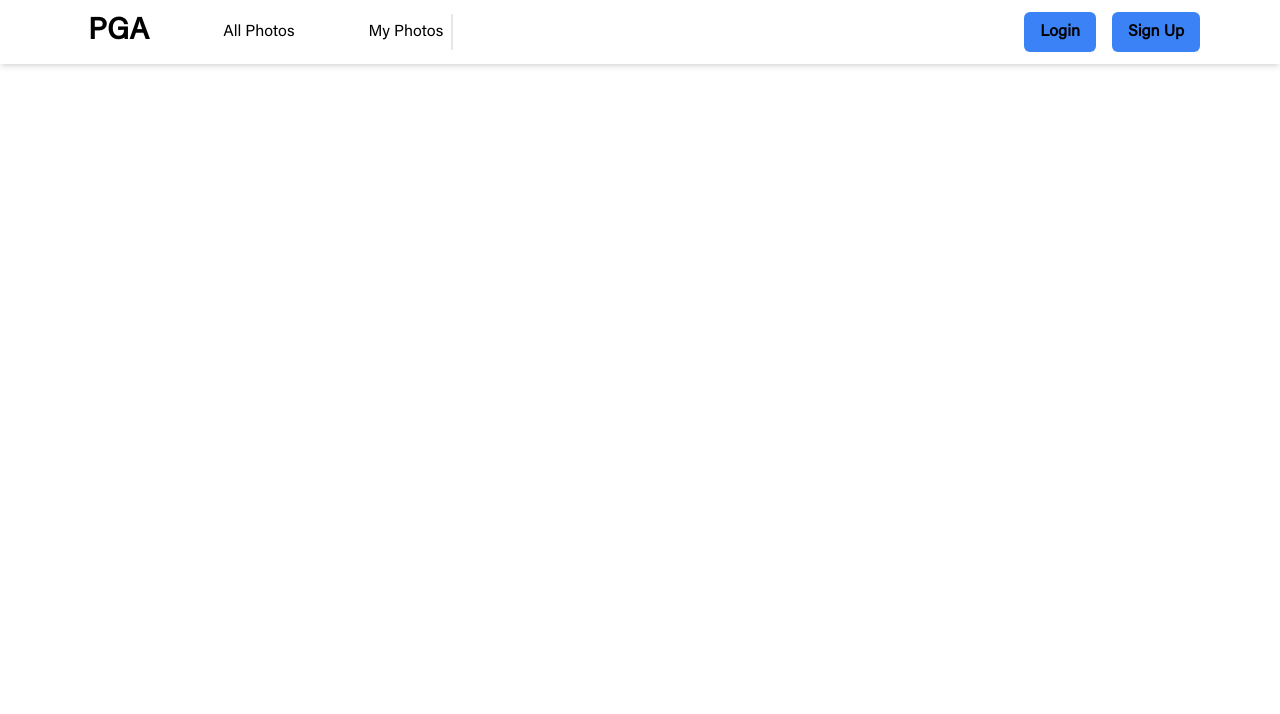
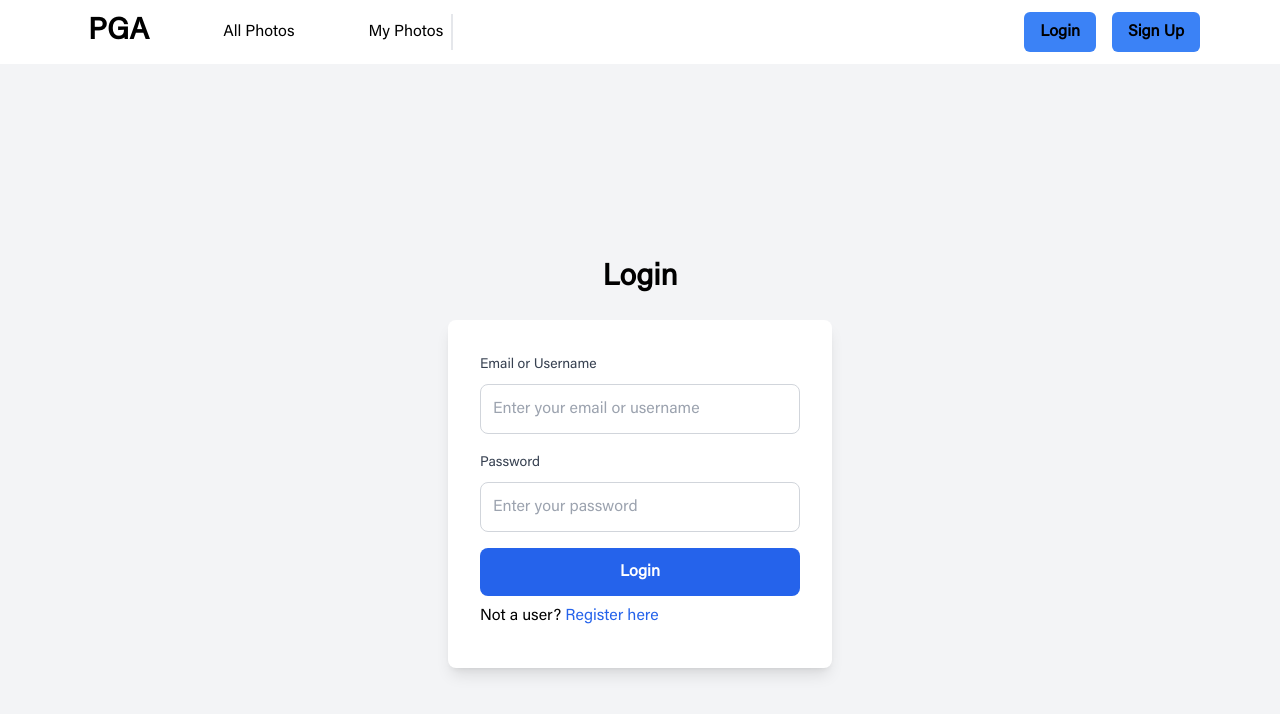
Before and after one commit to Zynalex9/photo-gallery-express-react, a React (Vite) app in the folder frontend/: page /user/login in a window 1280 px wide. Shown: the top 714 px of the page. Built offline with nearby package versions, Linux system fonts and the light colour scheme; no server answers.

Commit message:
add login and register

```diff
--- a/frontend/src/components/NavBar.jsx
+++ b/frontend/src/components/NavBar.jsx
@@ -1,16 +1,39 @@
 import React, { useEffect } from "react";
 import { useDispatch, useSelector } from "react-redux";
 import { Link } from "react-router-dom";
-import { fetchUser } from "../store/auth.slice";
+import { fetchUser, logout } from "../store/auth.slice";
+import { Slide, toast, ToastContainer } from "react-toastify";
+import "react-toastify/dist/ReactToastify.css";
+import axios from "axios";
 
 const NavBar = () => {
   const dispatch = useDispatch();
-  const { user, isLoggedIn, loading, error } = useSelector((state) => state.auth);
-
+  const { user, isLoggedIn, loading, error } = useSelector(
+    (state) => state.auth
+  );
+  console.log("user", user);
   useEffect(() => {
     dispatch(fetchUser());
-  }, [dispatch]);
-
+  }, [isLoggedIn, dispatch]);
+  const handleLogOut = async () => {
+    try {
+      await axios.post("/api/v1/user/logout");
+      dispatch(logout());
+      toast.success("Logged out", {
+        position: "bottom-right",
+        autoClose: 500,
+        hideProgressBar: false,
+        closeOnClick: false,
+        pauseOnHover: true,
+        draggable: true,
+        progress: undefined,
+        theme: "light",
+        transition: Slide,
+      });
+    } catch (error) {
+      console.log(error);
+    }
+  };
   return (
     <div className="w-full bg-white text-matte-black shadow-md">
       <div className="flex items-center justify-between max-w-6xl mx-auto py-3 px-4">
@@ -34,15 +57,26 @@ const NavBar = () => {
           ) : isLoggedIn ? (
             <>
               <span className="text-black font-semibold">{user?.name}</span>
-              <button className="py-2 px-4 bg-blue-500 text-black font-semibold rounded-md hover:bg-blue-600">
+              <button
+                className="py-2 px-4 bg-blue-500 text-black font-semibold rounded-md hover:bg-blue-600"
+                onClick={handleLogOut}
+              >
                 Logout
               </button>
+              {user?.data?.username ? (
+                <button className="py-2 px-4 bg-blue-500 text-black font-semibold rounded-md hover:bg-blue-600">
+                  {user.data.username}
+                </button>
+              ) : null}
             </>
           ) : (
             <>
-              <button className="py-2 px-4 bg-blue-500 text-black font-semibold rounded-md hover:bg-blue-600">
-                Login
-              </button>
+              <Link to={"/user/login"}>
+                {" "}
+                <button className="py-2 px-4 bg-blue-500 text-black font-semibold rounded-md hover:bg-blue-600">
+                  Login
+                </button>
+              </Link>
               <button className="py-2 px-4 bg-blue-500 text-black font-semibold rounded-md hover:bg-blue-600">
                 Sign Up
               </button>
@@ -50,6 +84,7 @@ const NavBar = () => {
           )}
         </div>
       </div>
+      <ToastContainer />
     </div>
   );
 };
--- a/frontend/src/pages/Login.jsx
+++ b/frontend/src/pages/Login.jsx
@@ -0,0 +1,119 @@
+import axios from "axios";
+import React from "react";
+import { useForm } from "react-hook-form";
+import { useDispatch } from "react-redux";
+import { Link, useNavigate } from "react-router-dom";
+import { Slide, toast, ToastContainer } from "react-toastify";
+import "react-toastify/dist/ReactToastify.css";
+import {loggedIn} from "../store/auth.slice"
+const Login = () => {
+  const {
+    register,
+    handleSubmit,
+    formState: { errors, isSubmitting },
+  } = useForm();
+  const dispatch = useDispatch()
+  const navigate = useNavigate();
+  const onSubmit = async (formData) => {
+    console.log(formData);
+    try {
+      const { data } = await axios.post("/api/v1/user/login", formData);
+      toast.success(`Logged in. Redirecting to home page`, {
+        position: "bottom-right",
+        autoClose: 1500,
+        hideProgressBar: false,
+        closeOnClick: false,
+        pauseOnHover: true,
+        draggable: true,
+        progress: undefined,
+        theme: "light",
+        transition: Slide,
+      });
+      console.log(data);
+      setTimeout(() => {
+        dispatch(loggedIn())
+        navigate("/");
+      }, 2000);
+    } catch (error) {
+      toast.error(error.response.data.message, {
+        position: "top-right",
+        autoClose: 3000,
+        hideProgressBar: false,
+        closeOnClick: false,
+        pauseOnHover: true,
+        draggable: true,
+        progress: undefined,
+        theme: "light",
+        transition: Slide,
+      });
+    }
+  };
+
+  return (
+    <div className="h-screen flex flex-col items-center justify-center bg-gray-100 p-6">
+      <h1 className="text-3xl font-bold mb-6">Login</h1>
+      <div className="bg-white shadow-lg rounded-lg p-8 w-full max-w-sm">
+        <form
+          onSubmit={handleSubmit(onSubmit)}
+          className="flex flex-col space-y-4"
+        >
+          <div>
+            <label htmlFor="login" className="text-sm text-gray-700">
+              Email or Username
+            </label>
+            <input
+              type="text"
+              id="login"
+              {...register("login", {
+                required: "Please enter your email or username",
+              })}
+              className="mt-2 w-full p-3 border border-gray-300 rounded-lg focus:outline-none focus:ring-2 focus:ring-blue-500"
+              placeholder="Enter your email or username"
+            />
+            {errors.username && (
+              <p className="text-red-500 text-sm mt-1">
+                {errors.login.message}
+              </p>
+            )}
+          </div>
+
+          <div>
+            <label htmlFor="password" className="text-sm text-gray-700">
+              Password
+            </label>
+            <input
+              type="password"
+              id="password"
+              {...register("password", {
+                required: "Please enter your password",
+                minLength: {
+                  value: 6,
+                  message: "Password must be at least 6 characters long",
+                },
+              })}
+              className="mt-2 w-full p-3 border border-gray-300 rounded-lg focus:outline-none focus:ring-2 focus:ring-blue-500"
+              placeholder="Enter your password"
+            />
+            {errors.password && (
+              <p className="text-red-500 text-sm mt-1">
+                {errors.password.message}
+              </p>
+            )}
+          </div>
+
+          <button
+            type="submit"
+            className={`mt-6 py-3 bg-blue-600 text-white font-semibold rounded-lg hover:bg-blue-700 transition ${isSubmitting? "cursor-not-allowed":"cursor-pointer"}`}
+            disabled={isSubmitting}
+          >
+            {isSubmitting ? "Loggin in..." : "Login"}
+          </button>
+        </form>
+        <p className="text-md my-2">Not a user? <Link to={"/user/register"} className="text-blue-600">Register here</Link> </p>
+      </div>
+      <ToastContainer />
+    </div>
+  );
+};
+
+export default Login;
--- a/frontend/src/pages/Register.jsx
+++ b/frontend/src/pages/Register.jsx
@@ -61,24 +61,34 @@ const Register = () => {
           onSubmit={handleSubmit(onSubmit)}
           className="flex flex-col space-y-4"
         >
-          {/* Username Field */}
           <div>
-            <label htmlFor="username" className="text-sm text-gray-700">Username</label>
+            <label htmlFor="username" className="text-sm text-gray-700">
+              Username
+            </label>
             <input
               type="text"
               id="username"
-              {...register("username", { required: "Please enter a username" })}
+              {...register("username", {
+                required: "Please enter a username",
+                minLength: {
+                  value: 3,
+                  message: "Username must be at least 3 characters long",
+                },
+              })}
               className="mt-2 w-full p-3 border border-gray-300 rounded-lg focus:outline-none focus:ring-2 focus:ring-blue-500"
               placeholder="Enter your username"
             />
             {errors.username && (
-              <p className="text-red-500 text-sm mt-1">{errors.username.message}</p>
+              <p className="text-red-500 text-sm mt-1">
+                {errors.username.message}
+              </p>
             )}
           </div>
 
-          {/* Email Field */}
           <div>
-            <label htmlFor="email" className="text-sm text-gray-700">Email</label>
+            <label htmlFor="email" className="text-sm text-gray-700">
+              Email
+            </label>
             <input
               type="email"
               id="email"
@@ -87,40 +97,55 @@ const Register = () => {
               placeholder="Enter your email"
             />
             {errors.email && (
-              <p className="text-red-500 text-sm mt-1">{errors.email.message}</p>
+              <p className="text-red-500 text-sm mt-1">
+                {errors.email.message}
+              </p>
             )}
           </div>
 
-          {/* Password Field */}
           <div>
-            <label htmlFor="password" className="text-sm text-gray-700">Password</label>
+            <label htmlFor="password" className="text-sm text-gray-700">
+              Password
+            </label>
             <input
               type="password"
               id="password"
-              {...register("password", { required: "Please enter a password" })}
+              {...register("password", {
+                required: "Please enter a password",
+                minLength: {
+                  value: 6,
+                  message: "Password must be at least 6 characters long",
+                },
+              })}
               className="mt-2 w-full p-3 border border-gray-300 rounded-lg focus:outline-none focus:ring-2 focus:ring-blue-500"
               placeholder="Enter your password"
             />
             {errors.password && (
-              <p className="text-red-500 text-sm mt-1">{errors.password.message}</p>
+              <p className="text-red-500 text-sm mt-1">
+                {errors.password.message}
+              </p>
             )}
           </div>
 
-          {/* Profile Picture Upload Field */}
           <div>
-            <label htmlFor="profilePic" className="text-sm text-gray-700">Profile Picture</label>
+            <label htmlFor="profilePic" className="text-sm text-gray-700">
+              Profile Picture
+            </label>
             <input
               type="file"
               id="profilePic"
-              {...register("profilePic", { required: "Please upload a profile picture" })}
+              {...register("profilePic", {
+                required: "Please upload a profile picture",
+              })}
               className="mt-2 w-full p-3 border border-gray-300 rounded-lg focus:outline-none focus:ring-2 focus:ring-blue-500"
             />
             {errors.profilePic && (
-              <p className="text-red-500 text-sm mt-1">{errors.profilePic.message}</p>
+              <p className="text-red-500 text-sm mt-1">
+                {errors.profilePic.message}
+              </p>
             )}
           </div>
 
-          {/* Submit Button */}
           <button
             type="submit"
             className="mt-6 py-3 bg-blue-600 text-white font-semibold rounded-lg hover:bg-blue-700 transition"
--- a/frontend/src/routes/Route.jsx
+++ b/frontend/src/routes/Route.jsx
@@ -4,6 +4,7 @@ import HomePage from "../pages/HomePage";
 import PhotoDetail from "../pages/PhotoDetail";
 import SearchPage from "../pages/SearchPage";
 import Register from "../pages/Register";
+import Login from "../pages/Login";
 
 const AllRoutes = () => {
   return (
@@ -13,6 +14,7 @@ const AllRoutes = () => {
         <Route path="/photos/:id" element={<PhotoDetail />} />
         <Route path="/search/:search" element={<SearchPage />} />
         <Route path="/user/register" element={<Register/>}/>
+        <Route path="/user/login" element={<Login/>}/>
       </Routes>
     </div>
   );
--- a/frontend/src/store/auth.slice.js
+++ b/frontend/src/store/auth.slice.js
@@ -3,7 +3,7 @@ import axios from "axios";
 
 export const fetchUser = createAsyncThunk(
   "fetch/user",
-  async (_, { rejectWithValue}) => {
+  async (_, { rejectWithValue }) => {
     try {
       const response = await axios.get("/api/v1/user/getuser");
       return response.data;
@@ -28,6 +28,10 @@ const authSlice = createSlice({
       state.user = null;
       state.isLoggedIn = false;
     },
+    loggedIn: (state,action) => {
+      state.isLoggedIn = true;
+      console.log("isada",action.payload)
+    },
   },
   extraReducers: (builder) => {
     builder
@@ -49,5 +53,5 @@ const authSlice = createSlice({
   },
 });
 
-export const { logout } = authSlice.actions;
+export const { logout,loggedIn } = authSlice.actions;
 export default authSlice.reducer;
```
Also changed, not shown: 1 other file (tests, documents, lock files or other folders).
